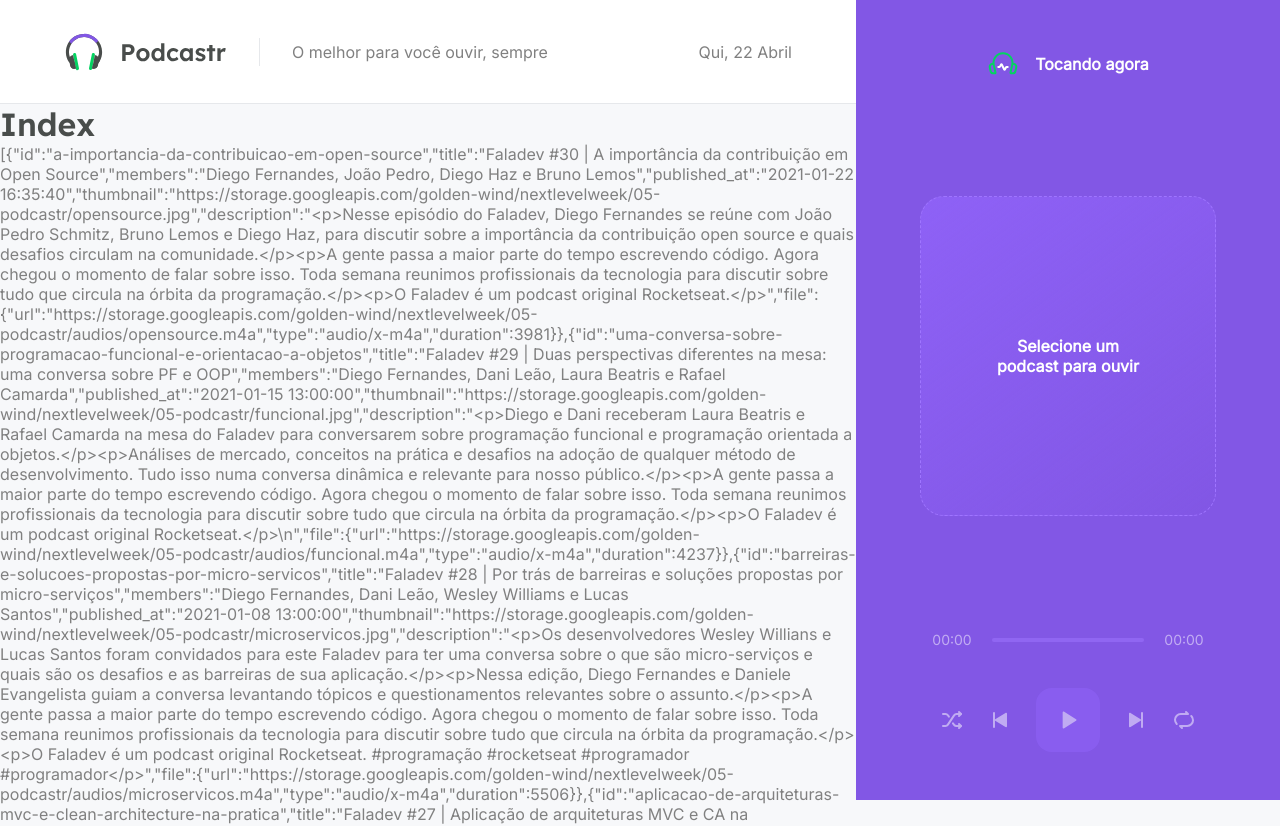
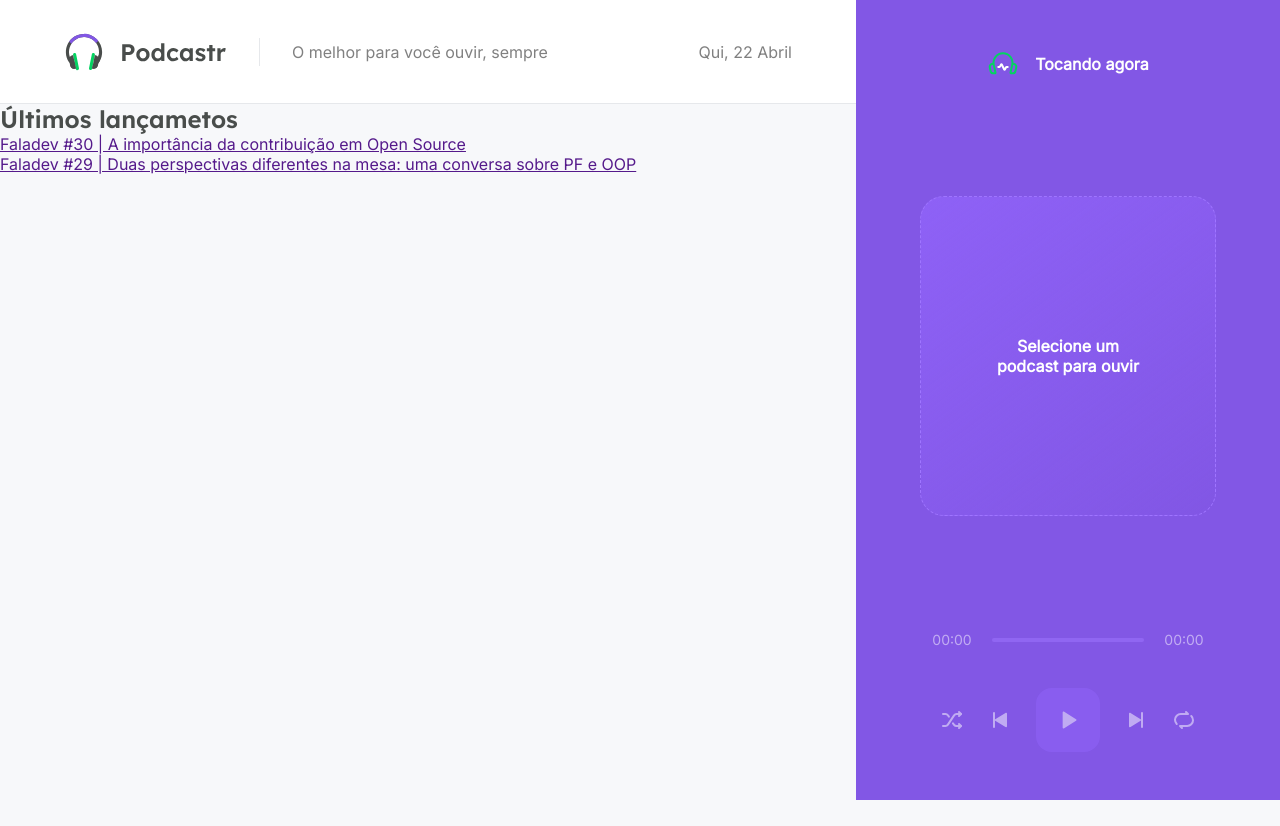
Before and after one commit to gustavo-gnunes/podcastrnext, a Next.js app: page / in a window 1280 px wide. Shown: the top 826 px of the page. After the commit the page ends 800 px from the top, so only its background shows below. Built offline with nearby package versions, Linux system fonts and the light colour scheme; data requests are answered from the project's data file.

Commit message:
Iniciando Aula 3-In Orbit

```diff
--- a/package.json
+++ b/package.json
@@ -9,6 +9,7 @@
     "server": "json-server server.json -w -d 750 -p 3333"
   },
   "dependencies": {
+    "axios": "^0.21.1",
     "date-fns": "^2.21.1",
     "next": "10.1.3",
     "react": "17.0.2",
--- a/src/pages/index.tsx
+++ b/src/pages/index.tsx
@@ -1,3 +1,11 @@
+import { GetStaticProps } from 'next'
+import { format, parseISO } from 'date-fns' // foi instalado no terminal este pacote, serve para converter data
+import ptBR from 'date-fns/locale/pt-BR'
+import { api } from '../services/api'
+import { convertDurationToTimesString } from '../utils/convertDurationToTimeString'
+
+//import styles from './home.module.scss'
+
 // existem 3 formas para conectar uma api dentro do next
 // 1 funciona em qq projeto react SPA
 // 2 funciona só no next SSR
@@ -5,8 +13,27 @@
 
 //import { useEffect } from "react" // primeira forma
 
+type Episode = {
+  id: string;
+  title: string;
+  thumbnail: string;
+  members: string;
+  publishedAt: string;
+  duration: number;
+  durationAsString: string;
+  description: string;
+  url: string;
+}
+
+type HomeProps = {
+  latestEpisodes: Episode[];
+  allEpisodes: Episode[];
+}
+
+
 // props é a segunda forma, a primeira deve deixar vazio
-export default function Home(props) {
+//export default function Home(props: HomeProps) {
+export default function Home({ latestEpisodes, allEpisodes }: HomeProps) {
   /**
   // primeira forma
   // requisição modelo SPA: roda no js do browser, se desabilitar o js, o projeto não roda
@@ -20,10 +47,27 @@
   */
 
   return (
-    <div>
-      <h1>Index</h1>
-      {/* segunda forma e terceira forma */}
-      <p>{JSON.stringify(props.episodes)}</p>
+    <div /*className={styles.homepage}*/>
+      <section /*className={styles.latestEpisodes}*/>
+        <h2>Últimos lançametos</h2>
+
+        <ul>
+          {latestEpisodes.map(episode => {
+            return (
+              // Key: propriedade padrão do react, deve colocar, senão dá erro
+              // deve ser colocada no primeiro elemento que vem dentro do map, tem que colocar uma propriedade unica, como o id, que nunca se repete
+              // tem que usar isso, pq se eu tenho 1200 li, e quero excluir o li 900, a key vai até essa determinada li
+              <li key={episode.id}>
+                <a href="">{episode.title}</a>
+              </li>
+            )
+          })}
+        </ul>
+      </section>
+
+      <section /*className={styles.allEpisodes}*/>
+
+      </section>
     </div>
 
   )
@@ -46,13 +90,44 @@
 // terceira forma. Não é carregada a pagina toda vez que alguém acessa, e sim, de uma determinado tempo a um determinado tempo
 // Ex: a pagina é carregada uma vez por dia, pois só sofre alteração uma vez por dia
 // Ex: ou a pagina é carregada de 5 em 5 minutos, pois recebe alteração sempre, como uma pagina do globo.com
-export async function getStaticProps() {
-  const response = await fetch('http://localhost:3333/episodes') // url a qual quer acessar
-  const data = await response.json() // converte a resposta em JSON
+export  const getStaticProps: GetStaticProps = async () => {
+  // _limit=12: vai aparecer na tela somente 12episodios e conforme o usuário for fazendo o scroll da pagina, vai carregando mais episodios
+  // _sort=published_at: os episodios fica ordenados pelo campo published_at "data"
+  // api.get: pq está buscando uma informação dentro da pasta /services/api.ts
+  /** dentro do arquivo /services/api.ts retorna esse link http://localhost:3333/ que junta com o episodes, ficando: http://localhost:3333/episodes
+    isso seria uma simulação para buscar dados de um BD
+    params: seria os campos que vai ser usado no front-end de uma determinada tabela do BD */
+  const { data } = await api.get('episodes', {
+    params: {
+      _limit: 12,
+      _sort: 'published_at',
+      _order: 'desc'
+    }
+  }) // url a qual quer acessar, está url está sendo buscada na api.get, dentro da pasta /services/api.ts
+
+  // formatar os dados que estão vindo da api BD. Ex: Isso serve pra qdo no BD a data está formatada de um jeito e vc quer usar de outro jeito
+  // data: onde estão todos os dados do array da api. Ex: pode buscar todos os dados de uma tabela do BD
+  const episodes = data.map(episode => {
+    return {
+      id: episode.id,
+      title: episode.title,
+      thumbnail: episode.thumbnail,
+      members: episode.members,
+      publishedAt: format(parseISO(episode.published_at), 'd MMM yy', { locale: ptBR }), // formatar data, no formato brasileiro 3 Apr 21
+      duration: Number(episode.file.duration),
+      durationAsString: convertDurationToTimesString(Number(episode.file.duration)), // chama uma função para converter hora, minuto e segundos
+      description: episode.description,
+      url: episode.file.url
+    }
+  })
+
+  const latestEpisodes = episodes.slice(0, 2) // pega os dois primeiros episodios
+  const allEpisodes = episodes.slice(2, episodes.length) // pega os demais episodios
 
   return {
     props: {
-      episodes: data,
+      latestEpisodes,
+      allEpisodes,
     },
     revalidate: 60 * 60 * 8, // a cada 8h vai ser chamada está pagina novamente // revalidate: de qtos em qtos segundos eu quero gerar uma nova versão desta pagina
   }
--- /dev/null
+++ b/src/services/api.ts
@@ -0,0 +1,5 @@
+import axios from 'axios'
+
+export const api = axios.create({
+  baseURL: 'http://localhost:3333/' // endereço que vai ser repetido em todas chamadas api que eu fizer. Chamo isso no arquivo index.tsx na pasta pages
+})
--- /dev/null
+++ b/src/utils/convertDurationToTimeString.ts
@@ -0,0 +1,13 @@
+// Converte um números em segundos para horas
+export function convertDurationToTimesString(duration: number) {
+  const hours = Math.floor(duration / 3600) // pega as horas
+  const minutes = Math.floor((duration % 3600) / 60) // %: pega o resto da divisão / 60 para pegar qtde em minutos
+  const seconds = duration % 60; // pega os segundos
+
+  // serve para formatar a hora. Ex: se retornar 1h, isso coloca 01h, sem a hora, minuto e segundos vai ter dois digitos
+  const timeString = [hours, minutes, seconds]
+    .map(unit => String(unit).padStart(2, '0'))
+    .join(':') // para acrescentar os : Ex: 01:00:00
+
+  return timeString
+}
```
Also changed, not shown: src/pages/home.module.scss (added), 1 other file (tests, documents, lock files or other folders).
